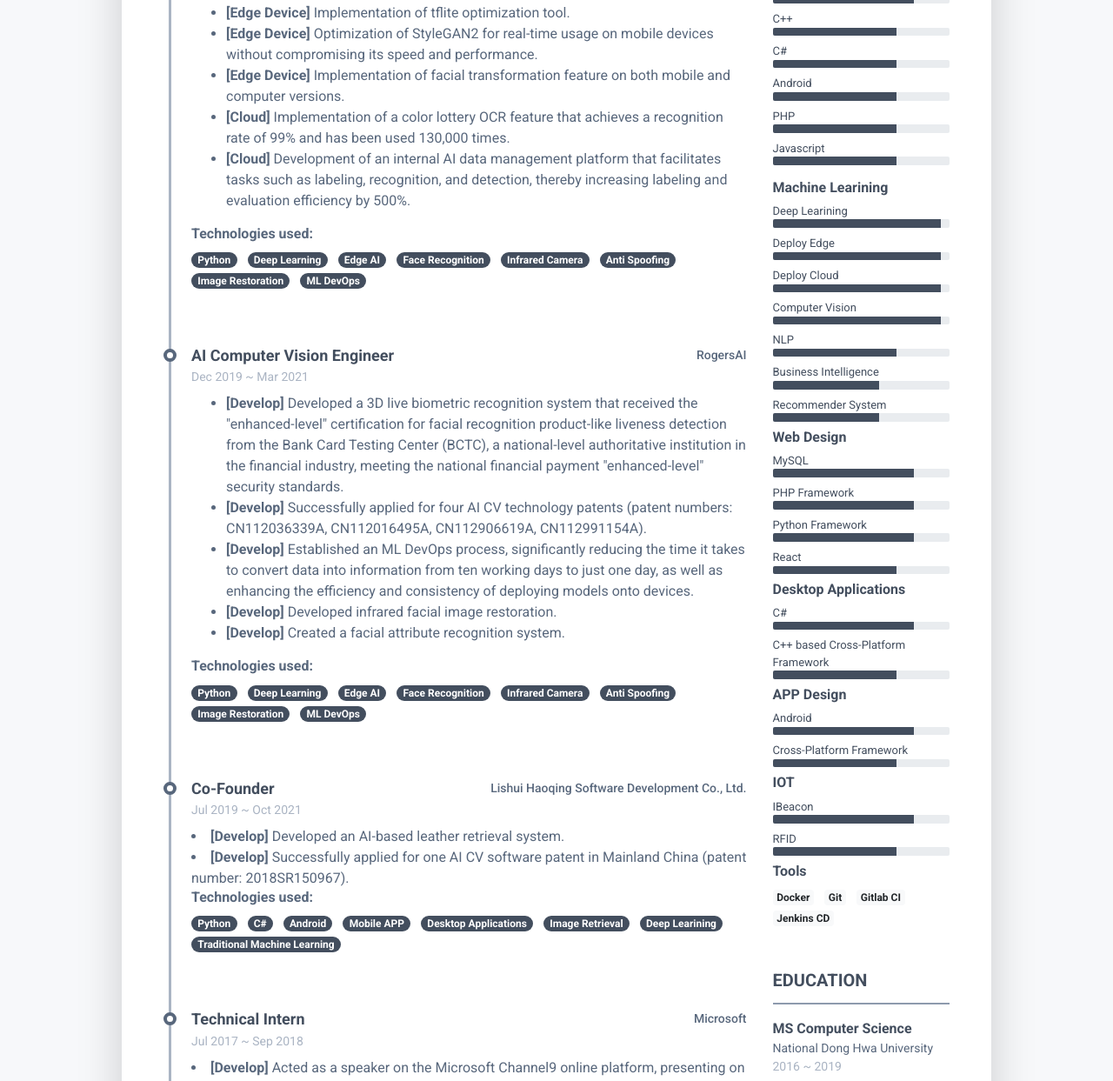
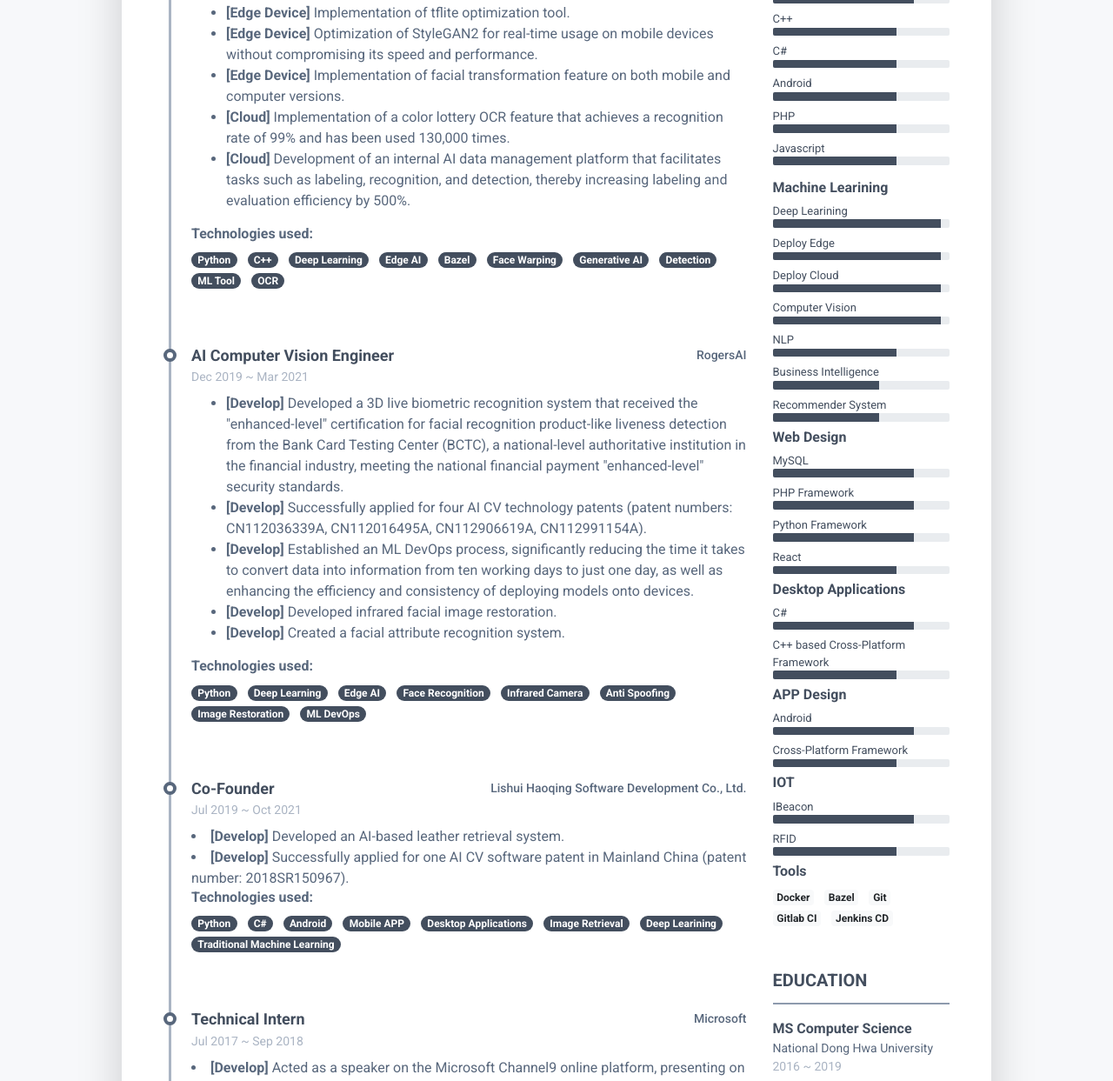
Before and after one commit to a0919376604/a0919376604.github.io, a plain HTML site: page index.html in a window 1280 px wide. Shown: the part 774-2017 px from the top of the page at 87% size. Drawn offline with Linux system fonts and the light colour scheme.

Commit message:
feat: add langlive skill

```diff
--- a/index.html
+++ b/index.html
@@ -87,13 +87,15 @@
 										    <h4 class="resume-timeline-item-desc-heading font-weight-bold">Technologies used:</h4>
 										    <ul class="list-inline">
 												<li class="list-inline-item"><span class="badge badge-primary badge-pill">Python</span></li>
+												<li class="list-inline-item"><span class="badge badge-primary badge-pill">C++</span></li>
 											    <li class="list-inline-item"><span class="badge badge-primary badge-pill">Deep Learning</span></li>
 											    <li class="list-inline-item"><span class="badge badge-primary badge-pill">Edge AI</span></li>
-												<li class="list-inline-item"><span class="badge badge-primary badge-pill">Face Recognition</span></li>
-												<li class="list-inline-item"><span class="badge badge-primary badge-pill">Infrared Camera</span></li>
-												<li class="list-inline-item"><span class="badge badge-primary badge-pill">Anti Spoofing</span></li>
-												<li class="list-inline-item"><span class="badge badge-primary badge-pill">Image Restoration</span></li>
-												<li class="list-inline-item"><span class="badge badge-primary badge-pill">ML DevOps</span></li>
+												<li class="list-inline-item"><span class="badge badge-primary badge-pill">Bazel</span></li>
+												<li class="list-inline-item"><span class="badge badge-primary badge-pill">Face Warping</span></li>
+												<li class="list-inline-item"><span class="badge badge-primary badge-pill">Generative AI</span></li>
+												<li class="list-inline-item"><span class="badge badge-primary badge-pill">Detection</span></li>
+												<li class="list-inline-item"><span class="badge badge-primary badge-pill">ML Tool</span></li>
+												<li class="list-inline-item"><span class="badge badge-primary badge-pill">OCR</span></li>
 										    </ul>
 									    </div><!--//resume-timeline-item-desc-->
 
@@ -554,6 +556,7 @@
 									<h4 class="resume-skills-cat font-weight-bold">Tools</h4>
 							        <ul class="list-unstyled">
 								        <li class="list-inline-item"><span class="badge badge-light">Docker</span></li>
+										<li class="list-inline-item"><span class="badge badge-light">Bazel</span></li>
 										<li class="list-inline-item"><span class="badge badge-light">Git</span></li>
 										<li class="list-inline-item"><span class="badge badge-light">Gitlab CI</span></li>
 										<li class="list-inline-item"><span class="badge badge-light">Jenkins CD</span></li>
```
